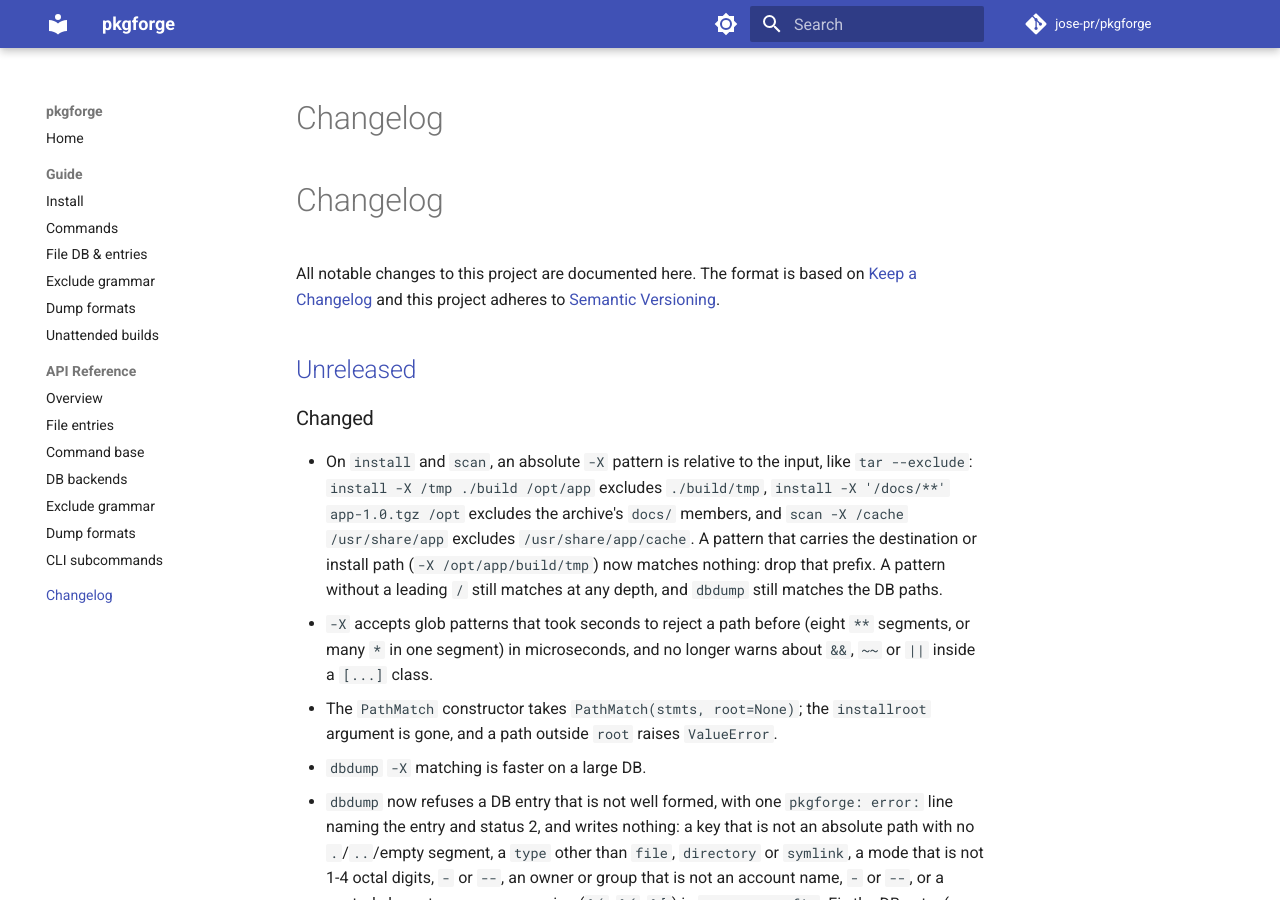
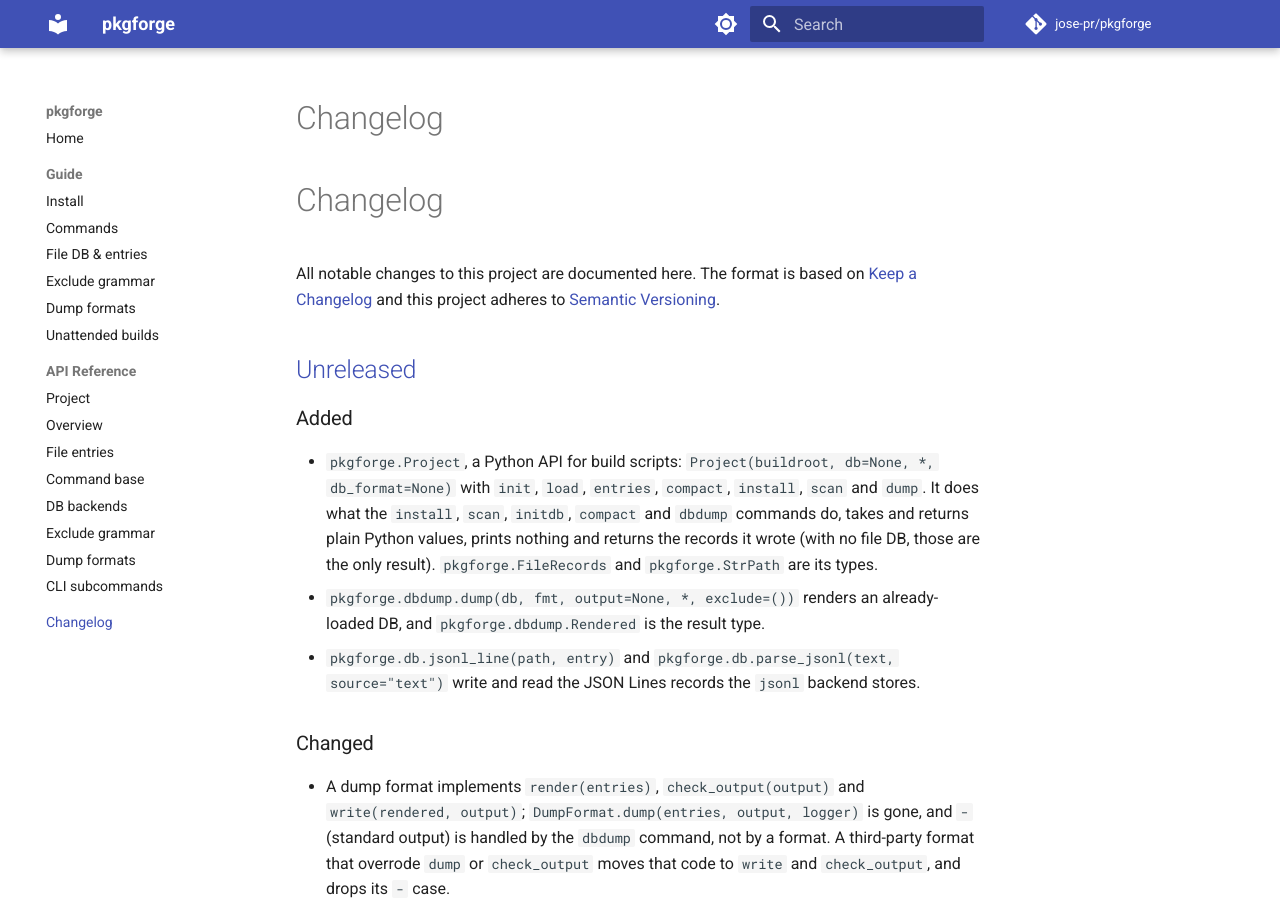
Before and after one commit to jose-pr/pkgforge, an MkDocs documentation site: the page built from docs/changelog.md, in a window 1280 px wide and 900 px high. Built offline with MkDocs 1.6.1 and Material for MkDocs 9.7.7, drawn with Linux system fonts in a browser that asks for light colours; comment, search, counter and statistics services are not loaded; some of the changed text lies outside the part shown.

Commit message:
docs: Project in the API header, reference and changelog
Document pkgforge.Project, dbdump.dump, the render/check_output/write
format contract and db.jsonl_line/parse_jsonl in the shipped header, add
the Project reference page, and list the additions and changes in the
changelog.

```diff
--- a/CHANGELOG.md
+++ b/CHANGELOG.md
@@ -6,7 +6,28 @@
 
 ## [Unreleased]
 
+### Added
+- `pkgforge.Project`, a Python API for build scripts: `Project(buildroot, db=None,
+  *, db_format=None)` with `init`, `load`, `entries`, `compact`, `install`,
+  `scan` and `dump`. It does what the `install`, `scan`, `initdb`, `compact`
+  and `dbdump` commands do, takes and returns plain Python values, prints
+  nothing and returns the records it wrote (with no file DB, those are the
+  only result). `pkgforge.FileRecords` and `pkgforge.StrPath` are its types.
+- `pkgforge.dbdump.dump(db, fmt, output=None, *, exclude=())` renders an
+  already-loaded DB, and `pkgforge.dbdump.Rendered` is the result type.
+- `pkgforge.db.jsonl_line(path, entry)` and `pkgforge.db.parse_jsonl(text,
+  source="text")` write and read the JSON Lines records the `jsonl` backend
+  stores.
+
 ### Changed
+- A dump format implements `render(entries)`, `check_output(output)` and
+  `write(rendered, output)`; `DumpFormat.dump(entries, output, logger)` is
+  gone, and `-` (standard output) is handled by the `dbdump` command, not by a
+  format. A third-party format that overrode `dump` or `check_output` moves
+  that code to `write` and `check_output`, and drops its `-` case.
+- `install` and `scan` with no `--db` (or `--db -`) print their JSON Lines
+  records once the operation has succeeded, instead of one by one as they are
+  written.
 - On `install` and `scan`, an absolute `-X` pattern is relative to the input,
   like `tar --exclude`: `install -X /tmp ./build /opt/app` excludes
   `./build/tmp`, `install -X '/docs/**' app-1.0.tgz /opt` excludes the
@@ -89,6 +110,10 @@
 - `pkgforge.dbdump.Entries` is now `pkgforge.FileEntries`.
 
 ### Removed
+- The `pkgforge.install.archive`, `decompress`, `staging`, `transfer`, `record`
+  and `_tool` modules and the `Install` staging methods (`_resolve`, `_stage`
+  and the like); staging is `Project.install`, and the helpers live in the
+  private `pkgforge._install` package.
 - The warning that an absolute `-X` pattern could match no install path, and
   `PathMatch.unreachable()` and `log_unreachable()` with it.
 - `dbdump --stdin`; use `--db -`.
--- a/mkdocs.yml
+++ b/mkdocs.yml
@@ -35,6 +35,7 @@
       - Dump formats: guide/formats.md
       - Unattended builds: guide/unattended.md
   - API Reference:
+      - Project: api/project.md
       - Overview: api/reference.md
       - File entries: api/entry.md
       - Command base: api/command.md
```
Also changed, not shown: docs/api/db.md (+8 -0 lines), docs/api/dbdump.md (+4 -0 lines), docs/api/project.md (added, +19 -0 lines), src/pkgforge/AGENTS.md (+124 -37 lines), 1 other file.
